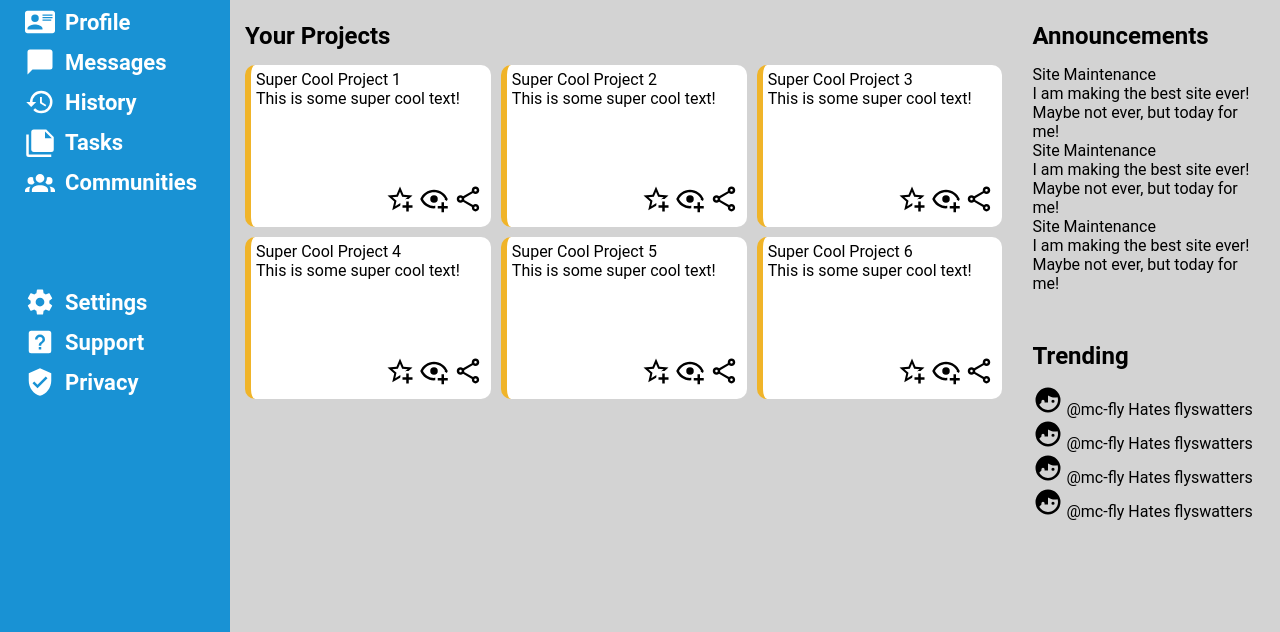
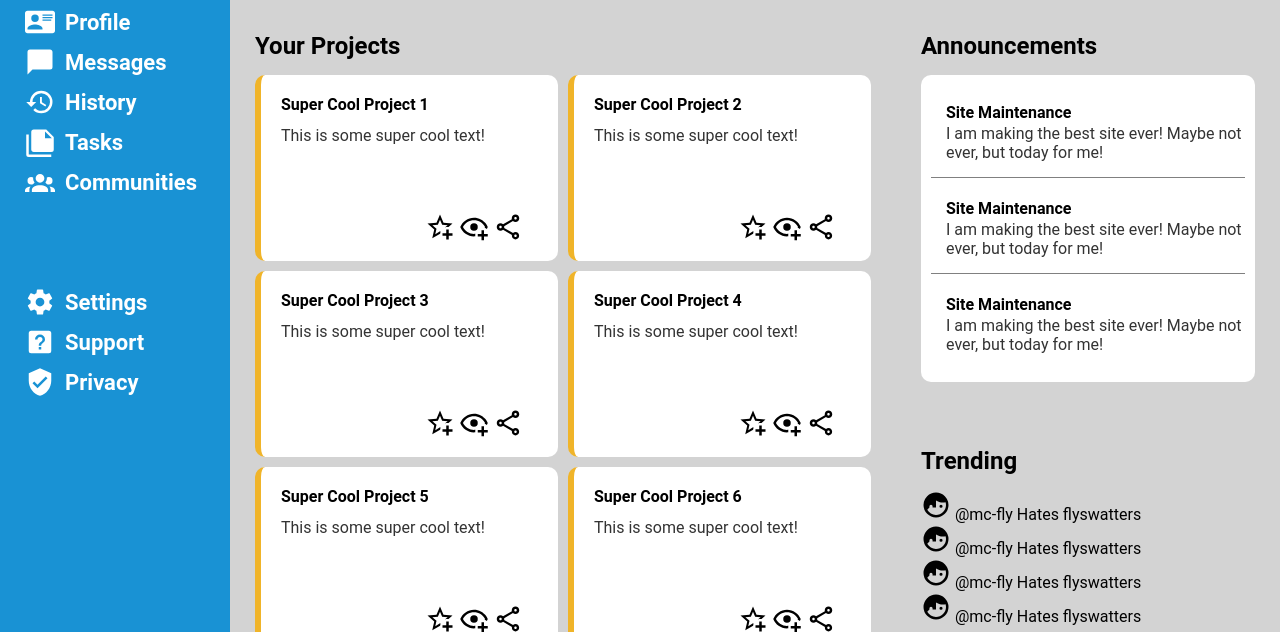
Before and after one commit to Jonah-Taylor/admin-dashboard-template, a plain HTML site: page index.html in a window 1280 px wide. Shown: the part 168-800 px from the top of the page. Drawn offline with Linux system fonts and the light colour scheme.

Commit message:
Finished annoucements and improved flexiblility in layout

```diff
--- a/index.html
+++ b/index.html
@@ -258,7 +258,7 @@
                 <div class="announcements-container">
                     <div class="sub-title">Announcements</div>
                     <div class="announcements">
-                        <div class="announce">
+                        <div class="announcement">
                             <div class="a-title">Site Maintenance</div>
                             <div class="a-text">
                                 I am making the best site ever! Maybe not ever,
@@ -266,7 +266,7 @@
                             </div>
                             <div class="break-line"></div>
                         </div>
-                        <div class="announce">
+                        <div class="announcement">
                             <div class="a-title">Site Maintenance</div>
                             <div class="a-text">
                                 I am making the best site ever! Maybe not ever,
@@ -274,7 +274,7 @@
                             </div>
                             <div class="break-line"></div>
                         </div>
-                        <div class="announce">
+                        <div class="announcement">
                             <div class="a-title">Site Maintenance</div>
                             <div class="a-text">
                                 I am making the best site ever! Maybe not ever,
--- a/styles.css
+++ b/styles.css
@@ -178,8 +178,12 @@ img {
     background-color: lightgray;
     overflow: auto;
     display: grid;
-    grid-template-columns: 3fr 1fr;
+    grid-template-columns: 1fr clamp(300px, 30vw, 600px);
     grid-template-rows: 1fr 1fr;
+}
+
+.main-board > * {
+    margin: 25px;
 }
 
 .sub-title {
@@ -190,28 +194,21 @@ img {
 
 .projects-container {
     grid-area: 1 / 1 / 3 / 2;
-    margin: 15px;
-}
-
-.announcements-container {
-    grid-area: 1 / 2 / 2 / 3;
-    margin: 15px;
 }
 
 .trending-container {
     grid-area: 2 / 2 / 3 / 3;
-    margin: 15px;
 }
 
 .projects {
     display: grid;
-    grid-template-columns: repeat(auto-fit, minmax(200px, 1fr));
+    grid-template-columns: repeat(auto-fit, minmax(300px, 1fr));
     gap: 10px;
 }
 
 .project {
     display: grid;
-    grid-template-rows: 1fr 5fr 2fr;
+    grid-template-rows: 1fr 2fr 1fr;
     padding: 5px;
     background-color: white;
     border-left: 6px outset #f0b429;
@@ -220,5 +217,42 @@ img {
 
 .project-icons {
     justify-self: right;
-    padding: 0px 3px;
+    align-items: end;
+    padding-bottom: 10px;
+    padding-right: 30px;
 }
+
+.p-title,
+.a-title {
+    font-weight: bold;
+    margin-top: 15px;
+    margin-left: 15px;
+}
+
+.p-text,
+.a-text {
+    margin-top: 2px;
+    margin-left: 15px;
+    color: #333333;
+}
+
+.announcements-container {
+    grid-area: 1 / 2 / 2 / 3;
+}
+
+.announcements {
+    display: grid;
+    padding: 10px;
+    background-color: white;
+    border-radius: 10px;
+}
+
+.announcement {
+    margin: 3px 0px;
+    padding-bottom: 15px;
+    border-bottom: 1px solid gray;
+}
+
+.announcement:last-of-type {
+    border: none;
+}
```
